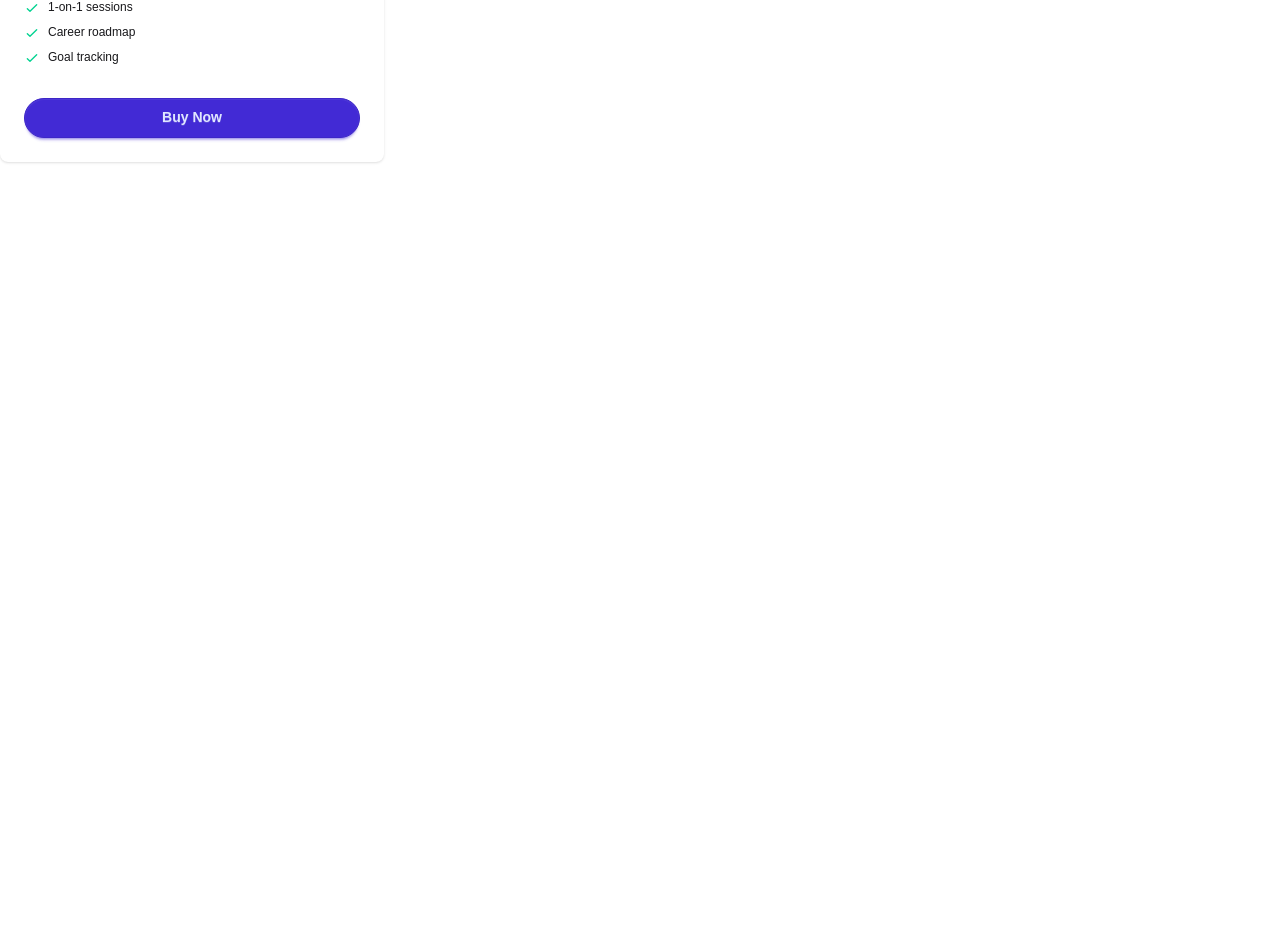
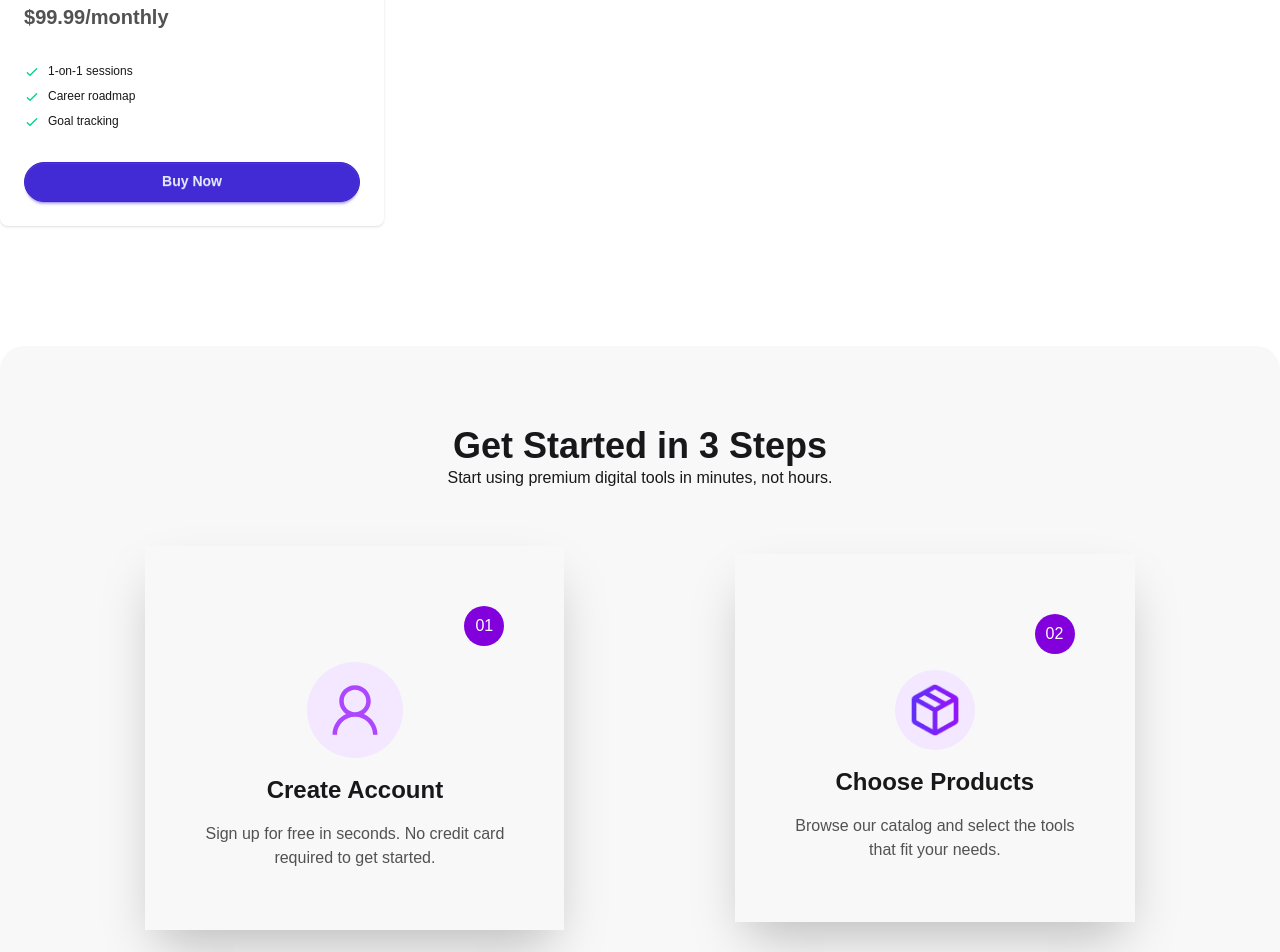
Before and after one commit to basharxbt/Digital-products-buyzone-, a React (Vite) app: page / in a window 1280 px wide. Shown: the part 2896-3848 px from the top of the page. Before the commit the page ends 3098 px from the top, so only its background shows below. Built offline with nearby package versions, Linux system fonts and the light colour scheme.

Commit message:
steps Sections added

```diff
--- a/src/App.jsx
+++ b/src/App.jsx
@@ -3,18 +3,28 @@ import "./App.css";
 import Banner from "./components/banner/Banner";
 import Tools from "./components/digitalTools/Tools";
 import Navbar from "./components/navbar/Navbar";
+import Steps from "./components/steps/Steps";
 
 function App() {
   const [addProducts, setAddProducts] = useState([]);
+  const productTotalPrice = addProducts.reduce(
+    (total, product) => total + product.price,
+    0,
+  );
   return (
     <>
       <div>
-        <Navbar addProducts={addProducts}></Navbar>
+        <Navbar
+          productTotalPrice={productTotalPrice}
+          addProducts={addProducts}
+        ></Navbar>
         <Banner></Banner>
         <Tools
+          productTotalPrice={productTotalPrice}
           addProducts={addProducts}
           setAddProducts={setAddProducts}
         ></Tools>
+        <Steps></Steps>
       </div>
     </>
   );
--- a/src/components/digitalTools/Tools.jsx
+++ b/src/components/digitalTools/Tools.jsx
@@ -3,7 +3,7 @@ import Products from "./products/Products";
 import CartProducts from "./cartProducts/CartProducts";
 import { IoCartOutline } from "react-icons/io5";
 
-const Tools = ({ addProducts, setAddProducts }) => {
+const Tools = ({ addProducts, setAddProducts, productTotalPrice }) => {
   const productsPromise = fetch("../../../public/data.json").then((res) =>
     res.json(),
   );
@@ -39,7 +39,11 @@ const Tools = ({ addProducts, setAddProducts }) => {
         </div>
       </div>
       <Suspense
-        fallback={<span className="loading loading-bars loading-xl"></span>}
+        fallback={
+          <div className=" flex justify-center items-center my-10">
+            <span className="loading loading-bars loading-xl bg-purple-700 "></span>
+          </div>
+        }
       >
         {productSection === "products" ? (
           <Products
@@ -59,6 +63,7 @@ const Tools = ({ addProducts, setAddProducts }) => {
           </div>
         ) : (
           <CartProducts
+            productTotalPrice={productTotalPrice}
             addProducts={addProducts}
             setAddProducts={setAddProducts}
           ></CartProducts>
--- a/src/components/digitalTools/cartProducts/CartProducts.jsx
+++ b/src/components/digitalTools/cartProducts/CartProducts.jsx
@@ -1,11 +1,7 @@
 import React, { useState } from "react";
 import CartSingleProduct from "./CartSingleProduct";
 
-const CartProducts = ({ setAddProducts, addProducts }) => {
-  const productTotalPrice = addProducts.reduce(
-    (total, product) => total + product.price,
-    0,
-  );
+const CartProducts = ({ setAddProducts, addProducts, productTotalPrice }) => {
   return (
     <div
       className="space-y-5 border-1 border-neutral-200 p-10 my-10 rounded-3xl
@@ -24,7 +20,7 @@ const CartProducts = ({ setAddProducts, addProducts }) => {
       })}
       <div className="space-y-4">
         <p className="flex justify-between text-2xl font-semibold">
-          Total: <span>{productTotalPrice}</span>
+          Total: <span>{productTotalPrice}$</span>
         </p>
 
         <button
--- a/src/components/digitalTools/cartProducts/CartSingleProduct.jsx
+++ b/src/components/digitalTools/cartProducts/CartSingleProduct.jsx
@@ -23,7 +23,7 @@ const CartSingleProduct = ({ product, setAddProducts, addProducts }) => {
                 className="text-neutral-500 font-medium
               "
               >
-                {product.price}
+                ${product.price}
               </p>
             </div>
           </div>
--- a/src/components/digitalTools/products/Product.jsx
+++ b/src/components/digitalTools/products/Product.jsx
@@ -8,7 +8,7 @@ const Product = ({ product, addProducts, setAddProducts }) => {
   };
 
   return (
-    <div className="card w-96 bg-base-100 shadow-sm">
+    <div className="card w-96 bg-base-100 shadow-sm  hover:-translate-y-2 transition-all duration-300 mt-4">
       <div className="card-body">
         <div className="flex justify-between">
           <img className="w-8 h-8" src={product.icon} alt="icon" />
@@ -21,8 +21,8 @@ const Product = ({ product, addProducts, setAddProducts }) => {
         <div className="space-y-4">
           <h2 className="text-3xl font-bold"> {product.name}</h2>
           <p>{product.description}</p>
-          <span className="text-xl">
-            {product.price}/{product.period}
+          <span className="text-xl font-semibold text-neutral-600">
+            ${product.price}/{product.period}
           </span>
         </div>
         <ul className="mt-6 flex flex-col gap-2 text-xs">
--- a/src/components/navbar/Navbar.jsx
+++ b/src/components/navbar/Navbar.jsx
@@ -1,6 +1,6 @@
 import React from "react";
 
-const Navbar = ({ addProducts }) => {
+const Navbar = ({ addProducts, productTotalPrice }) => {
   return (
     <div className=" shadow-sm sticky">
       <div className="navbar bg-base-100 container mx-auto  flex justify-between ">
@@ -57,7 +57,12 @@ const Navbar = ({ addProducts }) => {
                   <span className="text-lg font-bold">
                     {addProducts.length} Items
                   </span>
-                  <span className="text-info">Subtotal: $999</span>
+                  <span className="text-neutral-600 font-bold">
+                    Subtotal:{" "}
+                    <span className="text-red-600">
+                      {productTotalPrice.toFixed(2)}$
+                    </span>
+                  </span>
                   <div className="card-actions">
                     <button className="btn btn-primary btn-block">
                       View cart
--- /dev/null
+++ b/src/components/steps/Steps.jsx
@@ -0,0 +1,69 @@
+import React from "react";
+import { FaRegUser } from "react-icons/fa6";
+import { LiaUserSolid } from "react-icons/lia";
+import box from "../../assets/package.png";
+import { LuRocket } from "react-icons/lu";
+
+const Steps = () => {
+  return (
+    <div className="container mx-auto text-center my-30 bg-base-200 rounded-3xl p-20">
+      <h2 className="text-4xl font-semibold ">Get Started in 3 Steps</h2>
+      <p>Start using premium digital tools in minutes, not hours.</p>
+      <div className="flex flex-wrap justify-around items-center my-10 gap-10">
+        <div>
+          <div className="p-15 shadow-2xl flex flex-col justify-center items-center gap-4  hover:-translate-y-2 transition-all duration-300 mt-4">
+            <div className="flex justify-end text-right w-full">
+              <div className="flex items-center justify-center rounded-full bg-purple-700 w-10 h-10 ">
+                <p className="text-white font-medium justify-end">01</p>
+              </div>
+            </div>
+            <LiaUserSolid className="text-purple-500 text-8xl bg-purple-100 p-3  rounded-full"></LiaUserSolid>
+            <h4 className="font-semibold text-2xl">Create Account</h4>
+            <p className="text-neutral-600">
+              Sign up for free in seconds. No credit card <br /> required to get
+              started.
+            </p>
+          </div>
+        </div>
+        <div>
+          <div className="p-15 shadow-2xl flex flex-col justify-center items-center gap-4  hover:-translate-y-2 transition-all duration-300 mt-4">
+            <div className="flex justify-end text-right w-full">
+              <div className="flex items-center justify-center rounded-full bg-purple-700 w-10 h-10 ">
+                <p className="text-white font-medium justify-end">02</p>
+              </div>
+            </div>
+            <img
+              className="w-20 bg-purple-100 p-3  rounded-full"
+              src={box}
+              alt=""
+            />
+            <h4 className="font-semibold text-2xl">Choose Products</h4>
+            <p className="text-neutral-600">
+              Browse our catalog and select the tools <br />
+              that fit your needs.
+            </p>
+          </div>
+        </div>
+
+        <div>
+          <div className="p-15 shadow-2xl flex flex-col justify-center items-center gap-4  hover:-translate-y-2 transition-all duration-300 mt-4">
+            <div className="flex justify-end text-right w-full">
+              <div className="flex items-center justify-center rounded-full bg-purple-700 w-10 h-10 ">
+                <p className="text-white font-medium justify-end">03</p>
+              </div>
+            </div>
+
+            <LuRocket className="text-purple-500 text-8xl bg-purple-100 p-3  rounded-full"></LuRocket>
+            <h4 className="font-semibold text-2xl">Start Creating</h4>
+            <p className="text-neutral-600">
+              Download and start using your premium <br />
+              tools immediately.
+            </p>
+          </div>
+        </div>
+      </div>
+    </div>
+  );
+};
+
+export default Steps;
```
